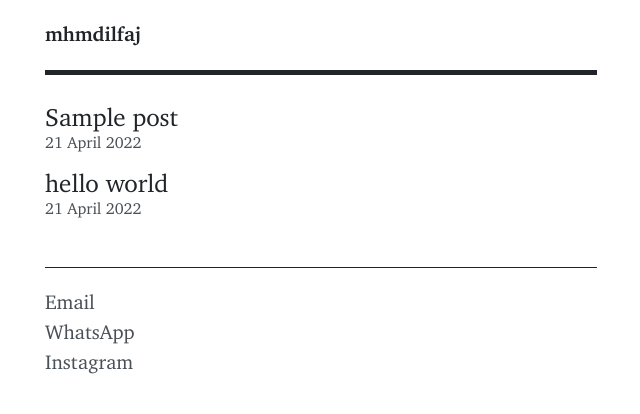
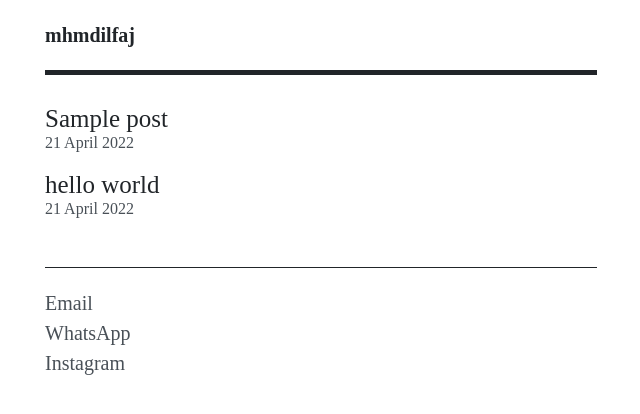
Before and after one commit to mhmdilfaj/mhmdilfaj.github.io, a Jekyll site: the page built from index.html, in a window 1280 px wide. Shown: the top 414 px of the page, without its empty margins (319-959 px from the left). Built offline with Jekyll 4.4.1, drawn with Linux system fonts in a browser that asks for light colours; some web fonts are replaced.

Commit message:
Update stylesheet.css

```diff
--- a/assets/stylesheet.css
+++ b/assets/stylesheet.css
@@ -110,7 +110,7 @@
   --system-font: -apple-system, BlinkMacSystemFont, "Segoe UI",
  Helvetica, Arial, sans-serif,
  "Apple Color Emoji", "Segoe UI Emoji", "Segoe UI Symbol";
-  --serif-font: "xcharter", serif;
+  --serif-font: "TiemposText", serif;
 }
 
 /** base **/
```
